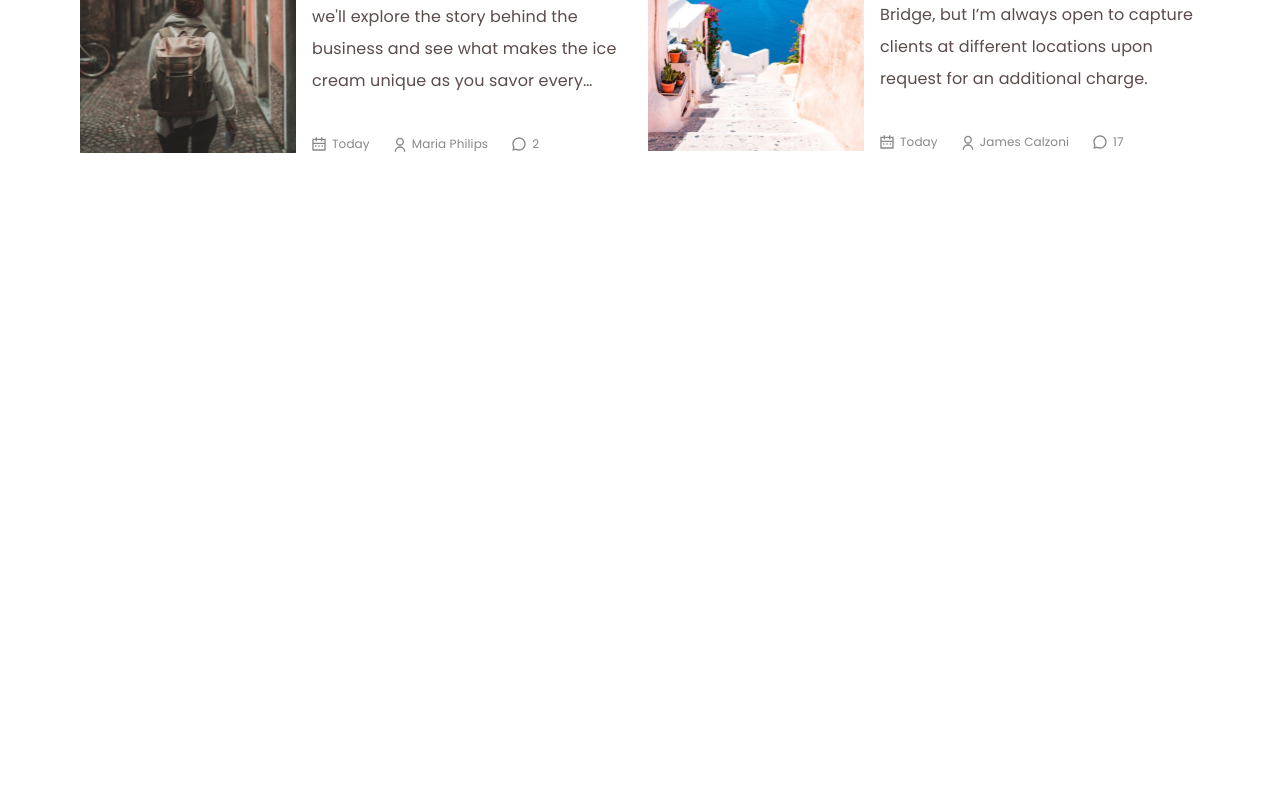
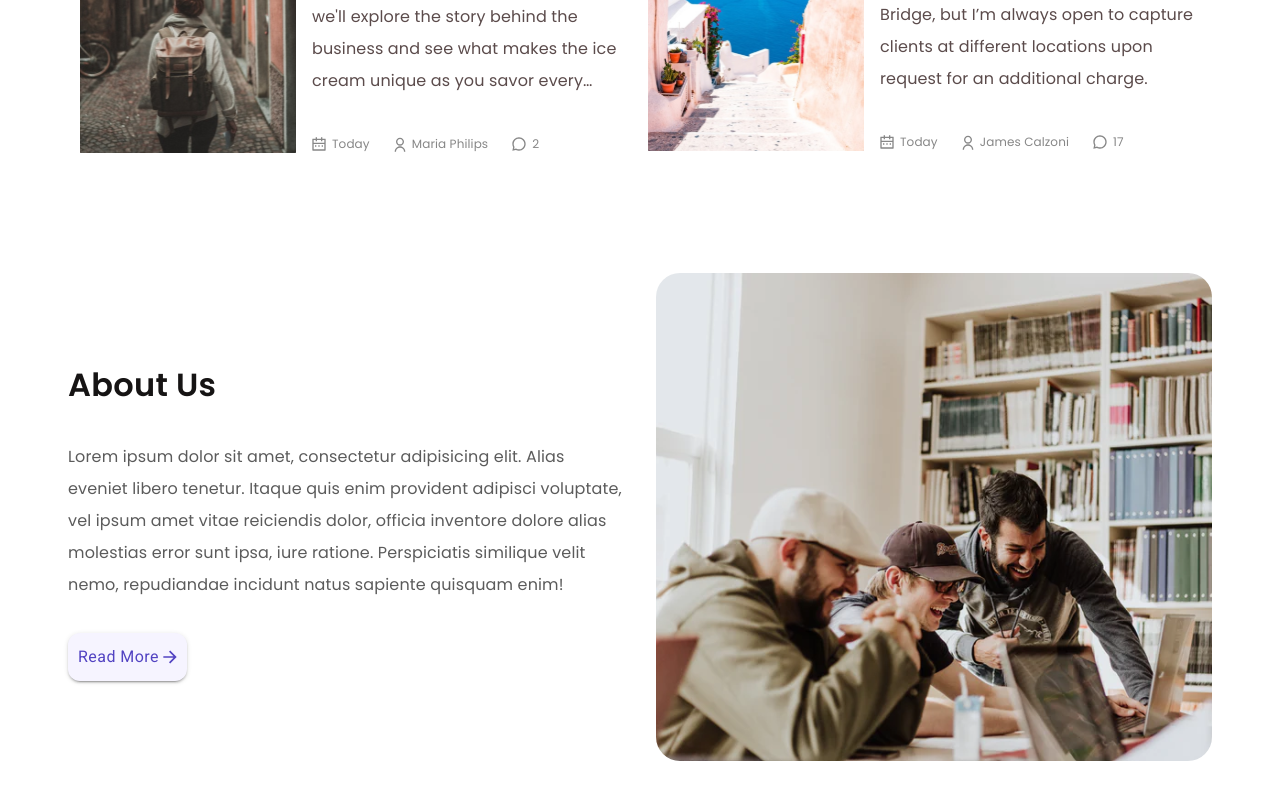
Before and after one commit to DevJaimeSantiago/9_Travel_Website_MUI, a React (Vite) app: page / in a window 1280 px wide. Shown: the part 2262-3062 px from the top of the page. Before the commit the page ends 2535 px from the top, so only its background shows below. Built offline with nearby package versions, Linux system fonts and the light colour scheme.

Commit message:
feat: AboutUs component Finalizado

```diff
--- a/src/App.jsx
+++ b/src/App.jsx
@@ -3,6 +3,8 @@ import Hero from "./components/hero/Hero";
 import Destinations from "./components/destinations/Destinations";
 import HotelAndRestaurants from "./components/hotels-and-restaurants/HotelAndRestaurants";
 import Travel from "./components/travel/Travel";
+import AboutUs from "./components/about-us/AboutUs";
+import Footer from "./components/footer/Footer";
 
 const App = () => {
 	return (
@@ -11,6 +13,7 @@ const App = () => {
 			<Destinations />
 			<HotelAndRestaurants />
 			<Travel />
+			<AboutUs />
 		</>
 	);
 };
--- /dev/null
+++ b/src/components/about-us/AboutUs.jsx
@@ -0,0 +1,87 @@
+// images
+import aboutUsImg from "../../assets/main/about-us-img.svg";
+
+// Components
+import SecondaryButton from "../secondary-button/SecondaryButton";
+
+// Components - Material UI
+import { Box, Container, Typography } from "@mui/material";
+
+const AboutUs = () => {
+	return (
+		<Container
+			disableGutters
+			maxWidth="lg"
+			sx={{
+				px: {
+					xs: 2,
+					sm: 5,
+					md: 3.5,
+				},
+				my: 15,
+			}}
+		>
+			<Box
+				sx={{
+					display: "flex",
+					flexDirection: {
+						xs: "column",
+						md: "row",
+					},
+					justifyContent: "center",
+					gap: 4,
+					alignItems: "center",
+				}}
+			>
+				<Box sx={{ flex: 1 }}>
+					<Typography
+						sx={{
+							fontFamily: "Poppins",
+							fontWeight: "600",
+							fontSize: "32px",
+							lineHeight: "48px",
+							color: "#161414",
+							textAlign: {
+								xs: "center",
+								sm: "left",
+							},
+						}}
+					>
+						About Us
+					</Typography>
+
+					<Typography
+						sx={{
+							fontFamily: "Poppins",
+							fontWeight: "400",
+							fontSize: "16px",
+							lineHeight: "32px",
+							color: "#5B5B5B",
+							my: 4,
+						}}
+					>
+						Lorem ipsum dolor sit amet, consectetur adipisicing elit. Alias
+						eveniet libero tenetur. Itaque quis enim provident adipisci
+						voluptate, vel ipsum amet vitae reiciendis dolor, officia inventore
+						dolore alias molestias error sunt ipsa, iure ratione. Perspiciatis
+						similique velit nemo, repudiandae incidunt natus sapiente quisquam
+						enim!
+					</Typography>
+					<SecondaryButton text="Read More" />
+				</Box>
+
+				<Box sx={{ flex: 1 }}>
+					<img
+						src={aboutUsImg}
+						alt="aboutUsImg"
+						style={{
+							borderRadius: "24px",
+							maxWidth: "100%",
+						}}
+					/>
+				</Box>
+			</Box>
+		</Container>
+	);
+};
+export default AboutUs;
--- /dev/null
+++ b/src/components/footer/Footer.jsx
@@ -0,0 +1,6 @@
+const Footer = () => {
+  return (
+    <div>Footer</div>
+  )
+}
+export default Footer
```
